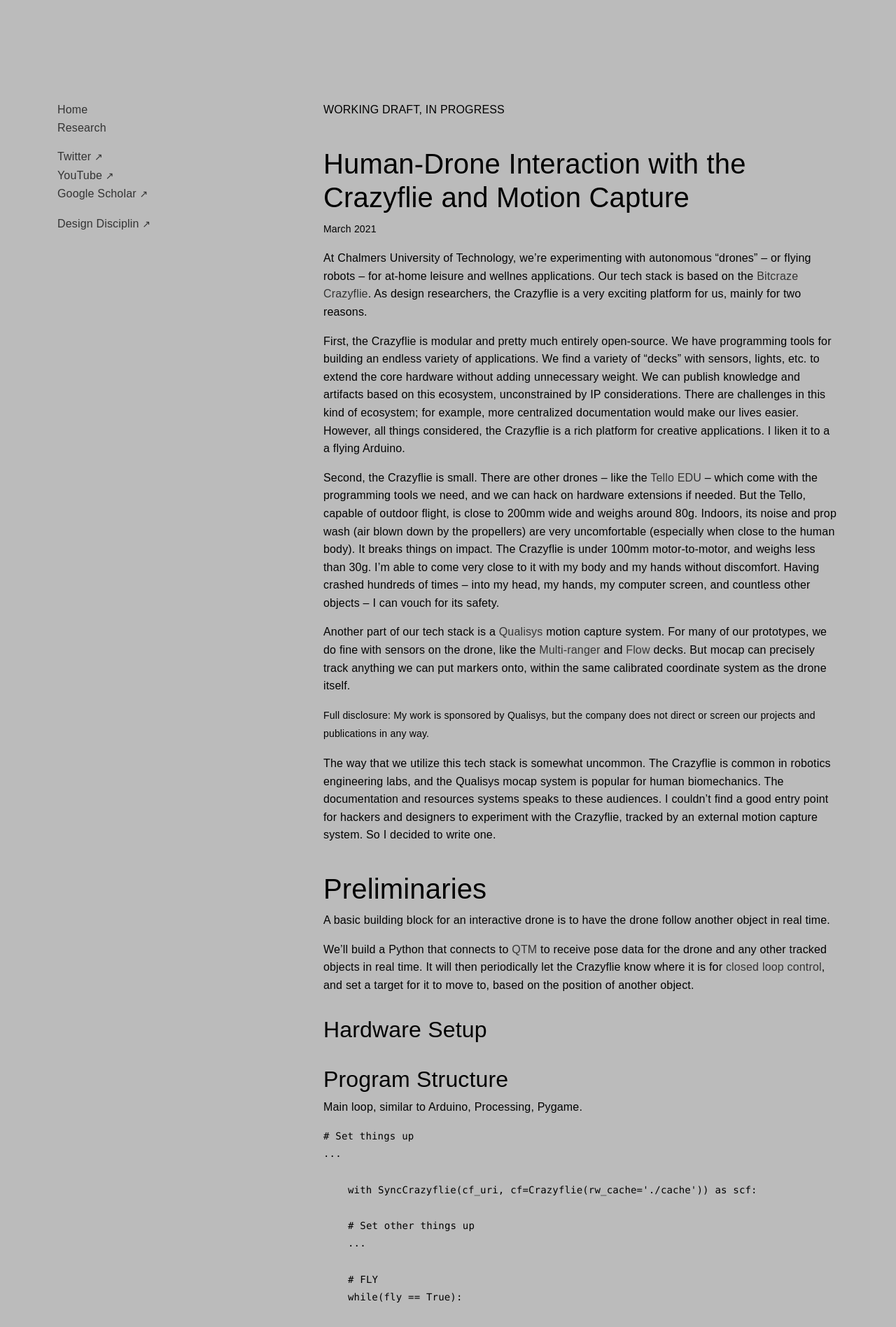
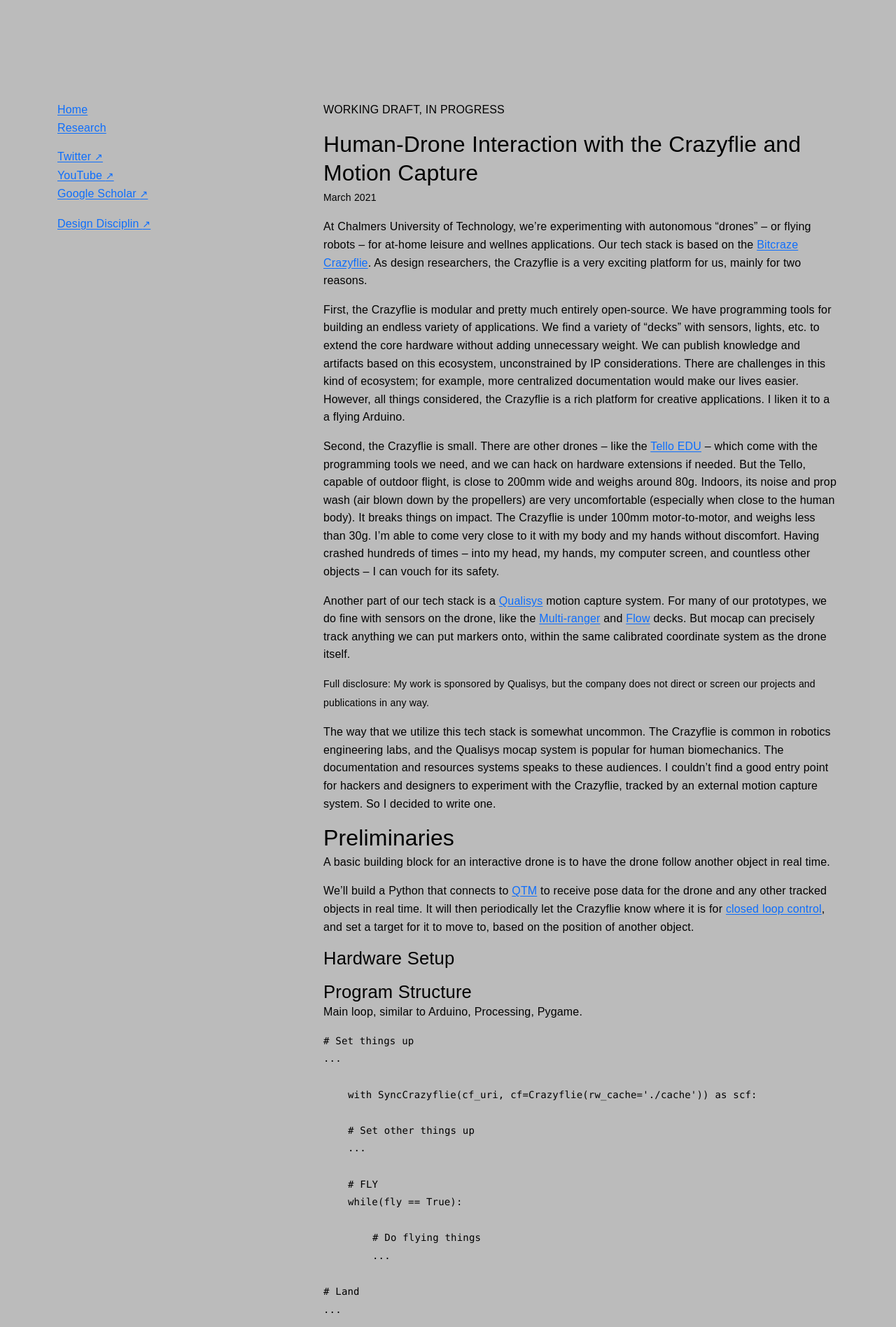
Before and after one commit to l77l77/mbaytas.github.io, a Jekyll site: the page built from crazyflie.md, in a window 1280 px wide. Shown: the top 1896 px of the page at 70% size. Built offline with Jekyll 4.4.1, drawn with Linux system fonts in a browser that asks for light colours; some web fonts are replaced; our own code applies the rules of GitHub Pages for plain Markdown files; comment, search, counter and statistics services are not loaded.

Commit message:
Update default.html

```diff
--- a/_layouts/default.html
+++ b/_layouts/default.html
@@ -17,18 +17,33 @@
     <link rel="stylesheet" href="https://use.typekit.net/egm0lqu.css">
 
     <style>
+      /* Microtypography */
       body {
         font-family: neue-haas-grotesk-text, sans-serif;
+        font-size: 1rem;
         letter-spacing: 0.01em;
         line-height: 1.6em;
         word-spacing: 0.01em;
+        text-underline-offset: 0.1em;
       }
-      h1, h2, h3, h4 {
-        font-weight: 300;
-        margin-top: 1em;
+      h1 {
+        font-size: 2rem;
+        line-height: 2.6rem;
+        margin: 1rem 0 0 0;
       }
-      .serif {
-        font-family: adobe-garamond-pro, serif;
+      h2 {
+        font-size: 1.6rem;
+        line-height: 2rem;
+        margin: 1rem 0 0 0;
+      }
+      h3,
+      h4,
+      h5,
+      h6,
+      .article-byline-meta h4,
+      .article-byline-meta {
+          font-size: 1rem;
+          margin: 1rem 0 0 0;
       }
 
       body {
@@ -55,16 +70,6 @@
       em {
         font-style: inherit;
         font-size: .875em;
-      }
-
-      a {
-        color: #333;
-        text-decoration: none;
-        text-underline-offset: 0.1em;
-      }
-      a:hover {
-        color: #333;
-        text-decoration: none;
       }
     </style>
 
```
